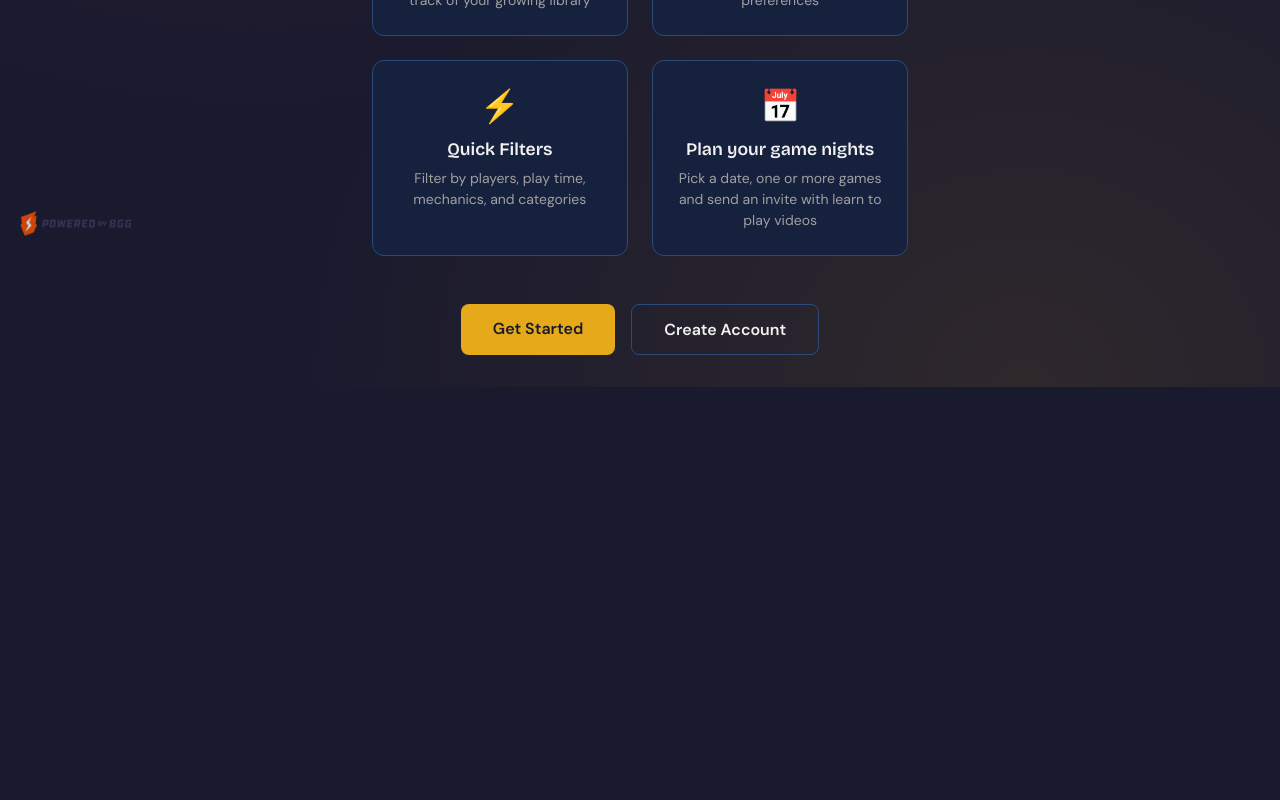
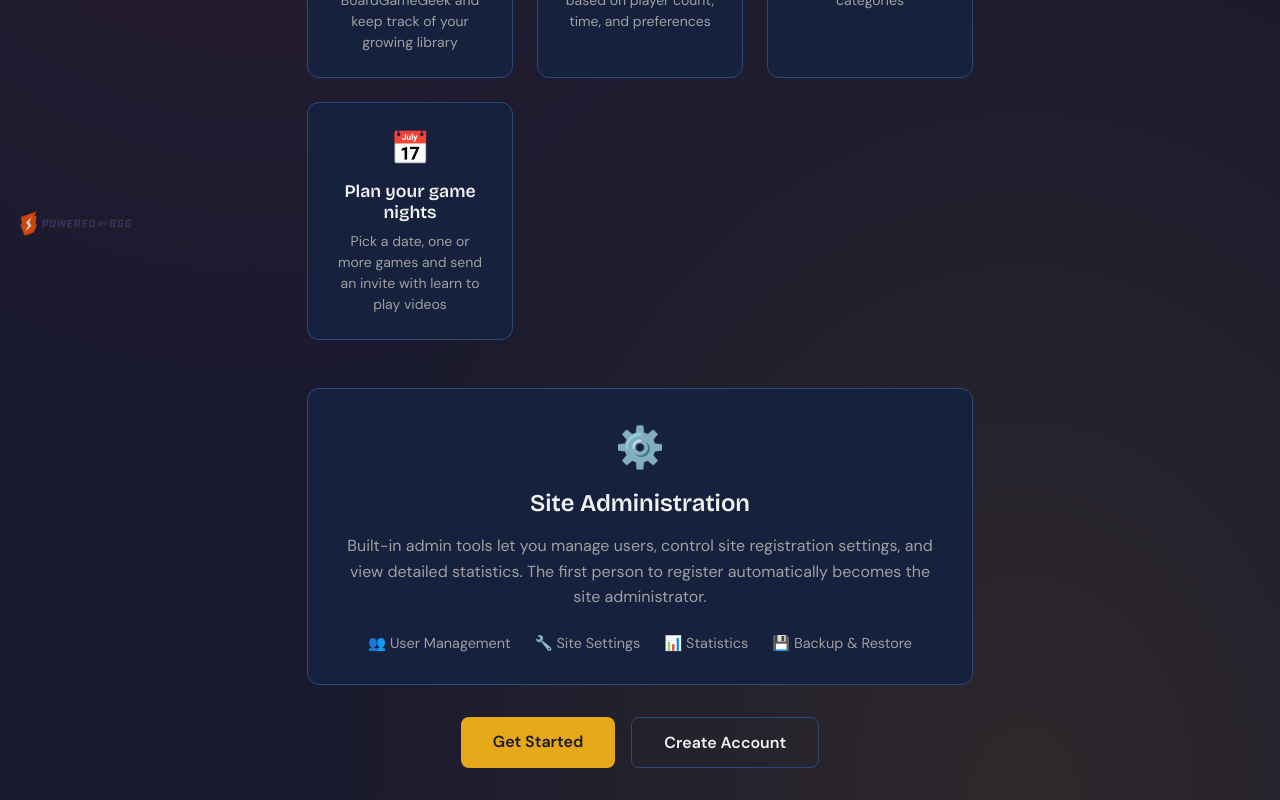
Before and after one commit to Phalck/bgnight, a Next.js app: page / in a window 1280 px wide. Shown: the part 538-1338 px from the top of the page. Before the commit the page ends 925 px from the top, so only its background shows below. Built offline with nearby package versions, Linux system fonts and the light colour scheme; no server answers.

Commit message:
Add admin section to landing page

```diff
--- a/src/app/page.module.css
+++ b/src/app/page.module.css
@@ -85,6 +85,45 @@
   line-height: 1.5;
 }
 
+.adminSection {
+  width: 100%;
+  background: var(--surface);
+  border: 1px solid var(--border);
+  border-radius: 12px;
+  padding: 2rem;
+  margin: 2rem 0;
+  text-align: center;
+}
+
+.adminIcon {
+  font-size: 2.5rem;
+  display: block;
+  margin-bottom: 1rem;
+}
+
+.adminSection h2 {
+  font-family: var(--font-heading);
+  font-size: 1.5rem;
+  font-weight: 600;
+  margin-bottom: 1rem;
+}
+
+.adminSection p {
+  color: var(--text-secondary);
+  max-width: 600px;
+  margin: 0 auto 1.5rem;
+  line-height: 1.6;
+}
+
+.adminFeatures {
+  display: flex;
+  gap: 1.5rem;
+  justify-content: center;
+  flex-wrap: wrap;
+  color: var(--text-secondary);
+  font-size: 0.9rem;
+}
+
 .cta {
   display: flex;
   gap: 1rem;
--- a/src/app/page.tsx
+++ b/src/app/page.tsx
@@ -56,6 +56,21 @@ export default function Home() {
               <p>Pick a date, one or more games and send an invite with learn to play videos</p>
             </div>
           </div>
+          <div className={styles.adminSection}>
+            <span className={styles.adminIcon}>⚙️</span>
+            <h2>Site Administration</h2>
+            <p>
+              Built-in admin tools let you manage users, control site registration settings,
+              and view detailed statistics. The first person to register automatically becomes
+              the site administrator.
+            </p>
+            <div className={styles.adminFeatures}>
+              <span>👥 User Management</span>
+              <span>🔧 Site Settings</span>
+              <span>📊 Statistics</span>
+              <span>💾 Backup & Restore</span>
+            </div>
+          </div>
           <div className={styles.cta}>
             <a href="/login" className={styles.primaryBtn}>
               Get Started
```
